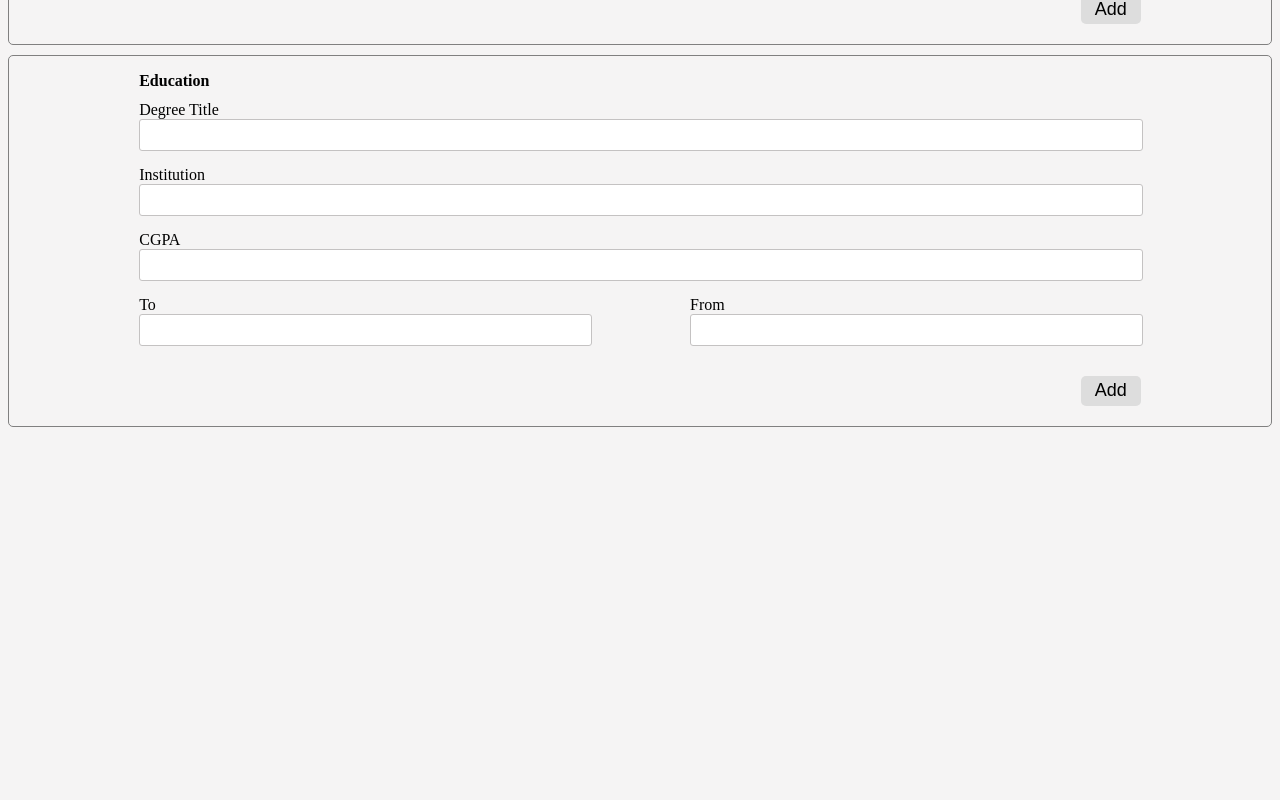
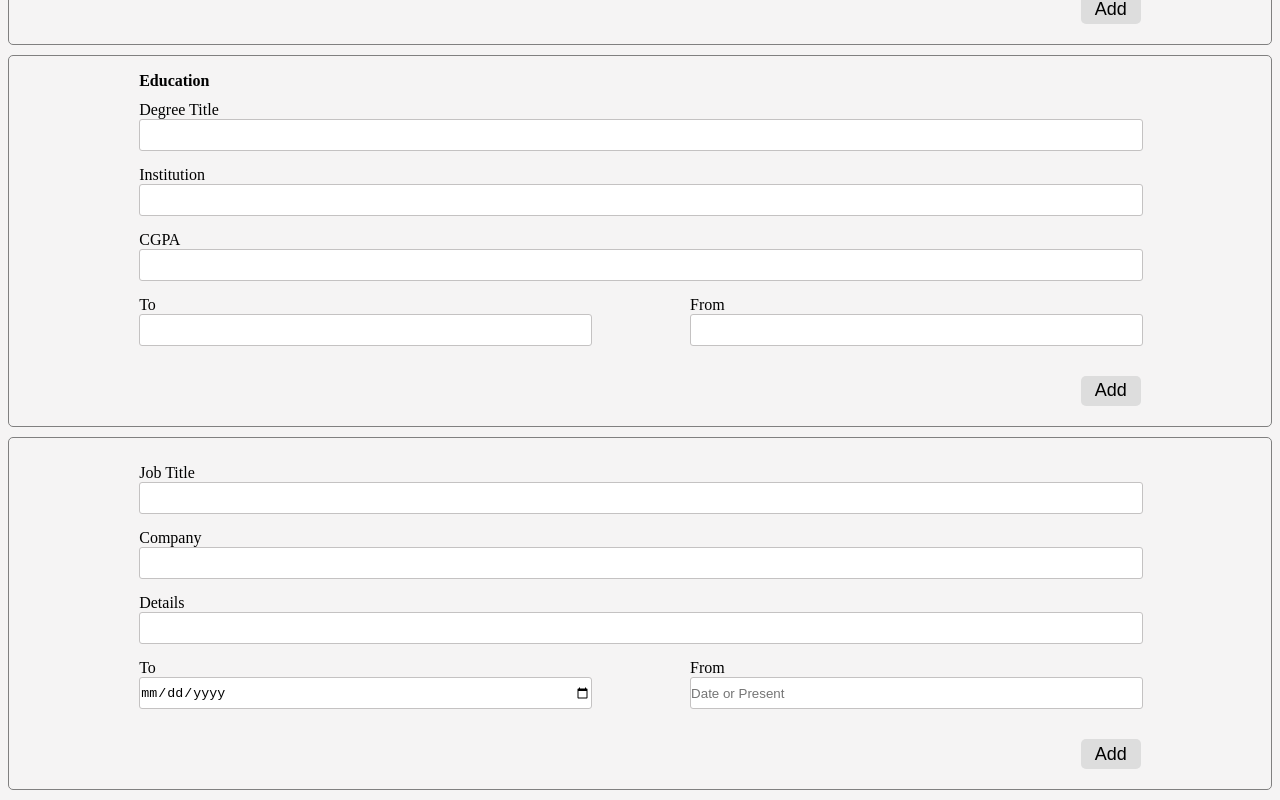
Before and after one commit to Hasan-Iqtedar/cv-application, a React (Create React App) app: page / in a window 1280 px wide. Shown: the part 514-1314 px from the top of the page. Before the commit the page ends 951 px from the top, so only its background shows below. Built offline with nearby package versions, Linux system fonts and the light colour scheme.

Commit message:
Add experience section

```diff
--- a/src/App.js
+++ b/src/App.js
@@ -1,6 +1,7 @@
 import { Component } from "react";
 import EducationInfo from "./components/EducationInfo";
 import GeneralInfo from "./components/GeneralInfo";
+import WorkExperienceInfo from "./components/WorkExperienceInfo";
 
 class App extends Component {
   constructor(props) {
@@ -24,6 +25,14 @@ class App extends Component {
         to: "",
         from: "",
       },
+
+      experienceInfo: {
+        jobTitle: "",
+        company: "",
+        details: "",
+        to: "",
+        from: "",
+      },
     };
   }
 
@@ -39,12 +48,19 @@ class App extends Component {
     });
   };
 
+  getExperienceInfo = (data) => {
+    this.setState({
+      experienceInfo: data,
+    });
+  };
+
   render() {
     console.log("App Component\n____________________");
     return (
       <div>
         <GeneralInfo sendGeneralInfo={this.getGeneralInfo} />
         <EducationInfo sendEducationalInfo={this.getEducationalInfo} />
+        <WorkExperienceInfo sendExperienceInfo={this.getExperienceInfo} />
       </div>
     );
   }
--- /dev/null
+++ b/src/components/WorkExperienceInfo.js
@@ -0,0 +1,99 @@
+import { Component } from "react";
+import InfoSection from "./InfoSection";
+import SubSection from "./SubSection";
+import Container from "./Container";
+
+class WorkExperienceInfo extends Component {
+  constructor(props) {
+    super(props);
+
+    this.state = {
+      jobTitle: "",
+      company: "",
+      details: "",
+      to: "",
+      from: "",
+    };
+  }
+
+  updateJobTitle = (e) => this.setState({ jobTitle: e.target.value });
+  updateCompany = (e) => this.setState({ company: e.target.value });
+  updateDetails = (e) => this.setState({ tasksDescription: e.target.value });
+  updateToDate = (e) => this.setState({ to: e.target.value });
+  updateFromDate = (e) => this.setState({ from: e.target.value });
+
+  render() {
+    return (
+      <InfoSection>
+        <SubSection>
+          <Container className="container">
+            <label htmlFor="jobTitle">Job Title</label>
+            <input
+              id="jobTitle"
+              className="general-info-input"
+              type="text"
+              value={this.state.jobTitle}
+              onChange={this.updateJobTitle}
+            ></input>
+          </Container>
+
+          <Container className="container">
+            <label htmlFor="company">Company</label>
+            <input
+              id="company"
+              className="general-info-input"
+              type="text"
+              value={this.state.company}
+              onChange={this.updateCompany}
+            ></input>
+          </Container>
+
+          <Container className="container">
+            <label htmlFor="details">Details</label>
+            <input
+              id="details"
+              className="general-info-input"
+              type="text"
+              value={this.state.details}
+              onChange={this.updateDetails}
+            ></input>
+          </Container>
+
+          <Container className="container date-container">
+            <Container className="container">
+              <label htmlFor="to">To</label>
+              <input
+                className="general-info-input"
+                id="to"
+                type="date"
+                value={this.state.to}
+                onChange={this.updateToDate}
+              ></input>
+            </Container>
+
+            <Container className="container">
+              <label htmlFor="from">From</label>
+              <input
+                className="general-info-input"
+                id="from"
+                type="text"
+                placeholder="Date or Present"
+                value={this.state.from}
+                onChange={this.updateFromDate}
+              ></input>
+            </Container>
+          </Container>
+
+          <button
+            className="add-button"
+            onClick={this.props.sendExperienceInfo.bind(this, this.state)}
+          >
+            Add
+          </button>
+        </SubSection>
+      </InfoSection>
+    );
+  }
+}
+
+export default WorkExperienceInfo;
```
